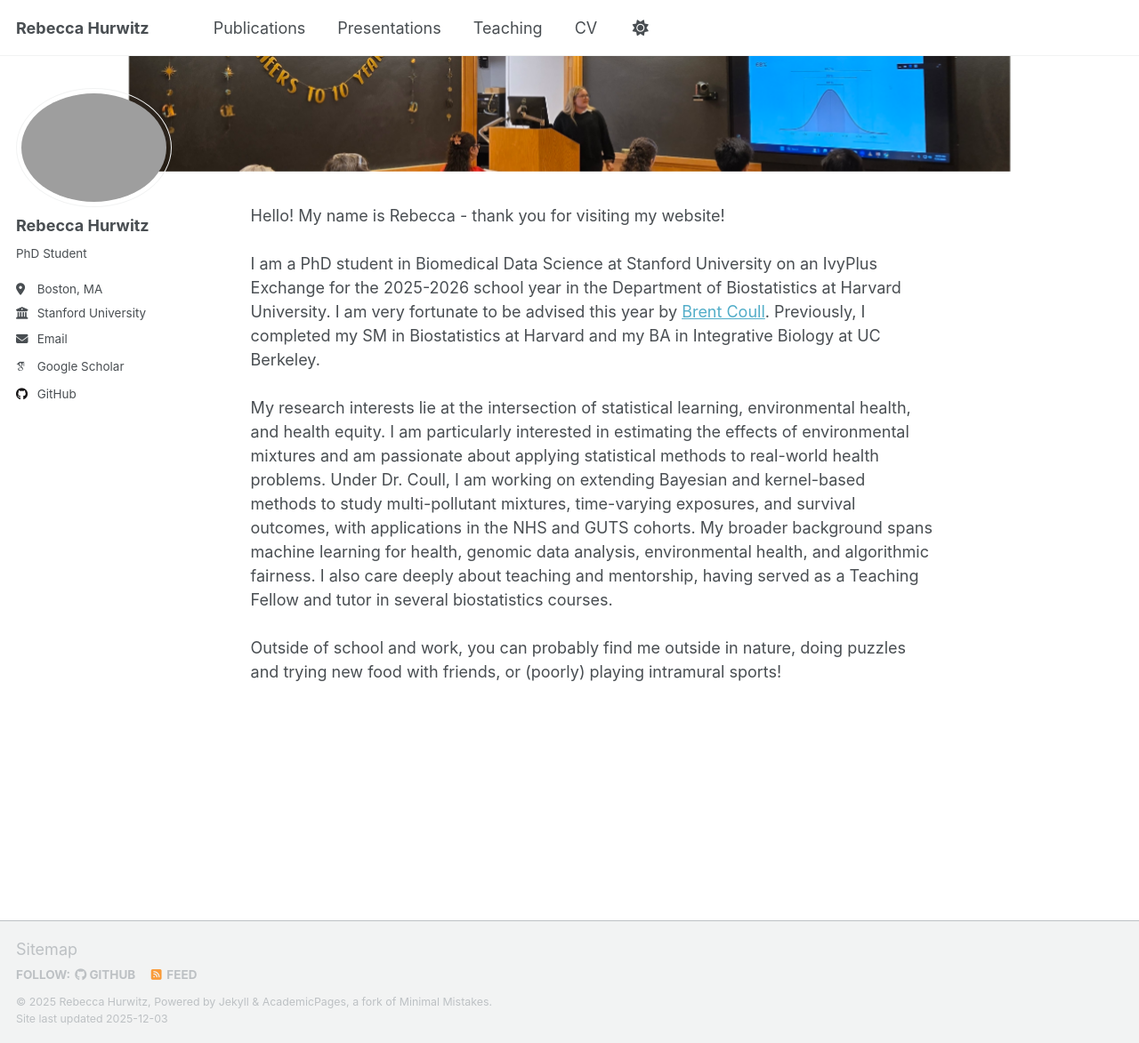
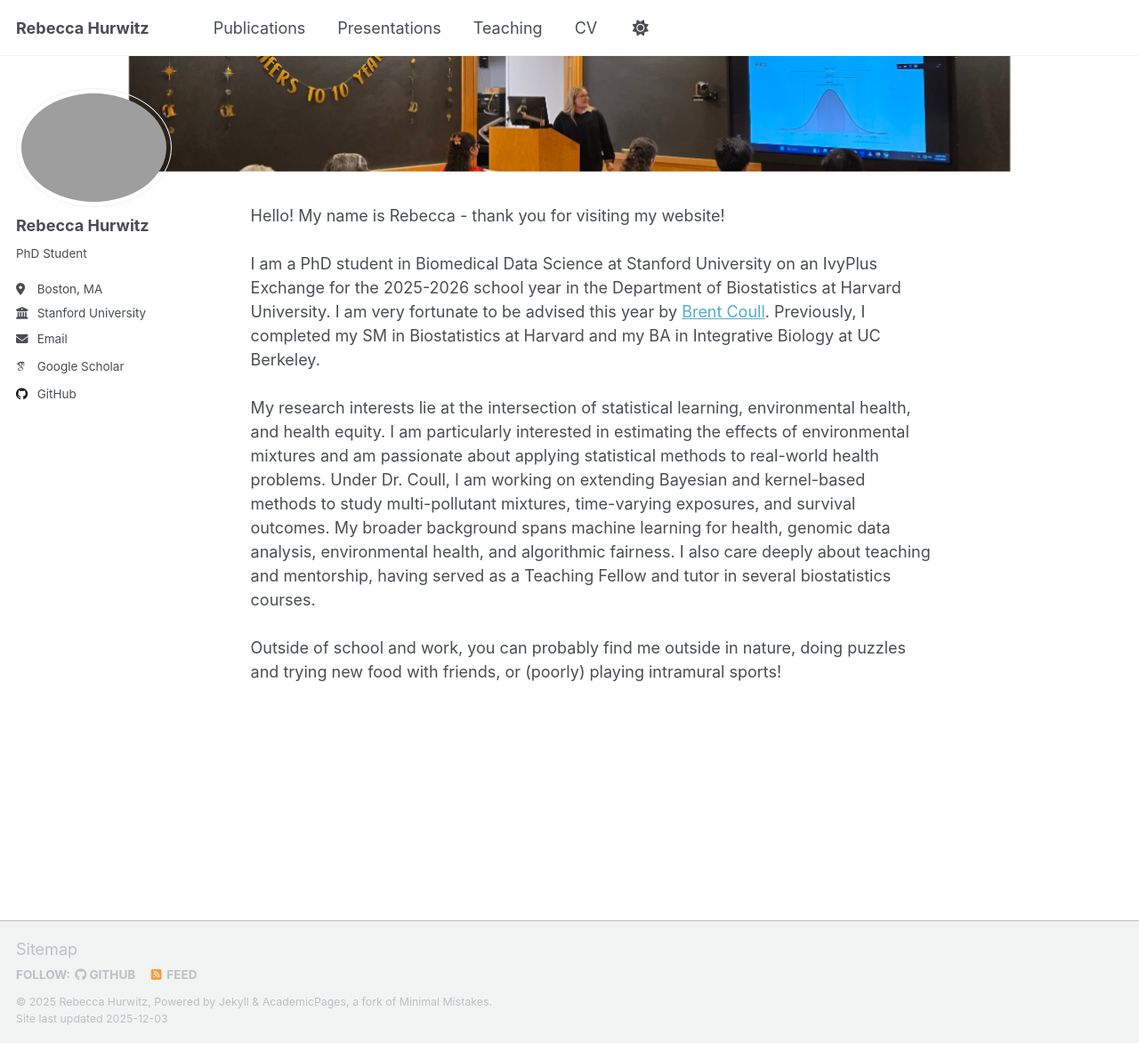
Before and after one commit to rebeccahurwitz/rebeccahurwitz.github.io, a Jekyll site: the page built from _pages/about.md, in a window 1280 px wide and 1173 px high. Shown: the whole window at 89% size. Built offline with Jekyll 4.4.1, drawn with Linux system fonts in a browser that asks for light colours; some web fonts are replaced; a script that is not in the unit is left out.

Commit message:
Update about.md

```diff
--- a/_pages/about.md
+++ b/_pages/about.md
@@ -13,6 +13,6 @@
 <br><br>
 I am a PhD student in Biomedical Data Science at Stanford University on an IvyPlus Exchange for the 2025-2026 school year in the Department of Biostatistics at Harvard University. I am very fortunate to be advised this year by <a href="https://hsph.harvard.edu/profile/brent-coull/">Brent Coull</a>. Previously, I completed my SM in Biostatistics at Harvard and my BA in Integrative Biology at UC Berkeley.
 <br><br>
-My research interests lie at the intersection of statistical learning, environmental health, and health equity. I am particularly interested in estimating the effects of environmental mixtures and am passionate about applying statistical methods to real-world health problems. Under Dr. Coull, I am working on extending Bayesian and kernel-based methods to study multi-pollutant mixtures, time-varying exposures, and survival outcomes, with applications in the NHS and GUTS cohorts. My broader background spans machine learning for health, genomic data analysis, environmental health, and algorithmic fairness. I also care deeply about teaching and mentorship, having served as a Teaching Fellow and tutor in several biostatistics courses.
+My research interests lie at the intersection of statistical learning, environmental health, and health equity. I am particularly interested in estimating the effects of environmental mixtures and am passionate about applying statistical methods to real-world health problems. Under Dr. Coull, I am working on extending Bayesian and kernel-based methods to study multi-pollutant mixtures, time-varying exposures, and survival outcomes. My broader background spans machine learning for health, genomic data analysis, environmental health, and algorithmic fairness. I also care deeply about teaching and mentorship, having served as a Teaching Fellow and tutor in several biostatistics courses.
 <br><br>
 Outside of school and work, you can probably find me outside in nature, doing puzzles and trying new food with friends, or (poorly) playing intramural sports!
```
